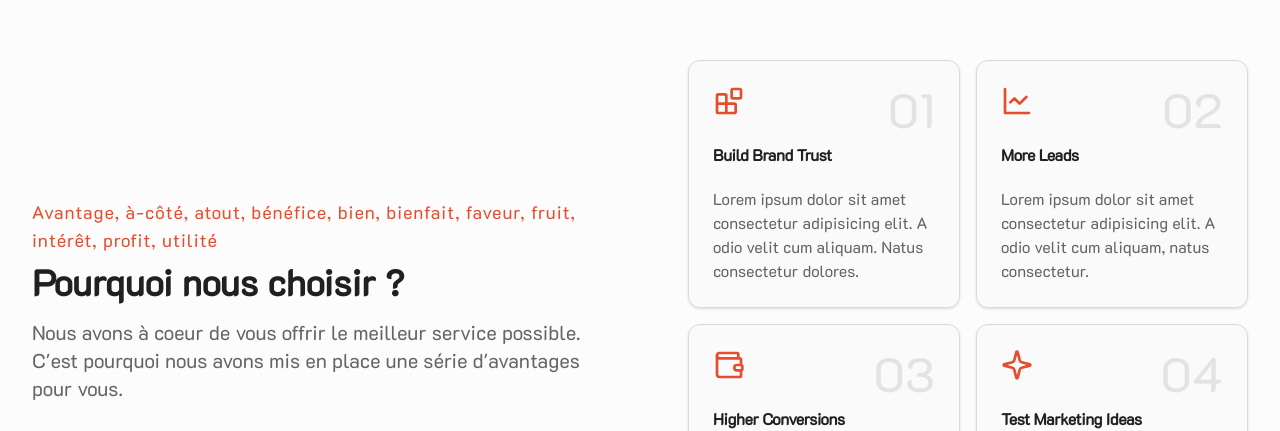
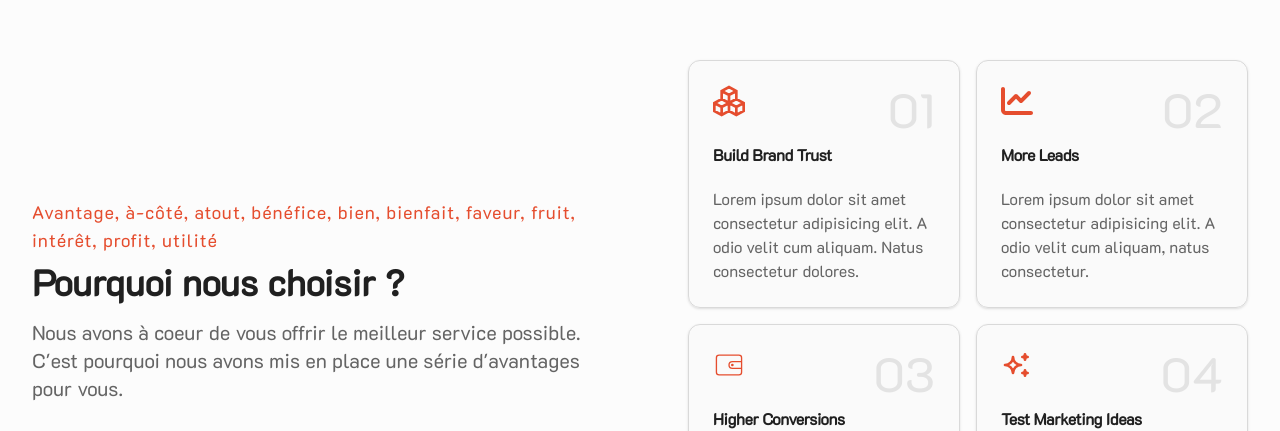
Before and after one commit to guillaume-pages/WineNot, a Next.js app: page / in a window 1280 px wide. Shown: the part 2086-2517 px from the top of the page. Built offline with nearby package versions, Linux system fonts and the light colour scheme; no server answers.

Commit message:
refonte BenefitsSection

```diff
--- a/app/ui/home/section/benefits.tsx
+++ b/app/ui/home/section/benefits.tsx
@@ -1,34 +1,36 @@
 import { Card, CardContent, CardHeader, CardTitle } from '@/components/ui/card';
-import { Icon } from '@/app/ui/icon';
-import { icons } from 'lucide-react';
+import { GrCubes } from "react-icons/gr";
+import { FaChartLine } from "react-icons/fa6";
+import { CiWallet } from "react-icons/ci";
+import { TbSparkles } from "react-icons/tb";
 
 interface BenefitsProps {
-  icon: string;
+  icon: React.ElementType;
   title: string;
   description: string;
 }
 
 const benefitList: BenefitsProps[] = [
   {
-    icon: 'Blocks',
+    icon: GrCubes,
     title: 'Build Brand Trust',
     description:
       'Lorem ipsum dolor sit amet consectetur adipisicing elit. A odio velit cum aliquam. Natus consectetur dolores.',
   },
   {
-    icon: 'LineChart',
+    icon: FaChartLine,
     title: 'More Leads',
     description:
       'Lorem ipsum dolor sit amet consectetur adipisicing elit. A odio velit cum aliquam, natus consectetur.',
   },
   {
-    icon: 'Wallet',
+    icon: CiWallet,
     title: 'Higher Conversions',
     description:
       'Lorem ipsum dolor sit amet consectetur adipisicing elit. Natus consectetur. A odio velit cum aliquam',
   },
   {
-    icon: 'Sparkle',
+    icon: TbSparkles,
     title: 'Test Marketing Ideas',
     description:
       'Lorem ipsum dolor sit amet consectetur adipisicing elit. A odio velit cum aliquam. Natus consectetur dolores.',
@@ -56,15 +58,14 @@ export const BenefitsSection = () => {
         </div>
 
         <div className="grid w-full gap-4 lg:grid-cols-2">
-          {benefitList.map(({ icon, title, description }, index) => (
+          {benefitList.map(({ icon: IconComponent, title, description }, index) => (
             <Card
               key={title}
               className="group/number bg-muted/50 transition-all delay-75 hover:bg-background dark:bg-card"
             >
               <CardHeader>
                 <div className="flex justify-between">
-                  <Icon
-                    name={icon as keyof typeof icons}
+                  <IconComponent
                     size={32}
                     color="hsl(var(--primary))"
                     className="mb-6 text-primary"
```
Also changed, not shown: app/ui/home/icon.tsx (renamed from app/ui/icon.tsx).
